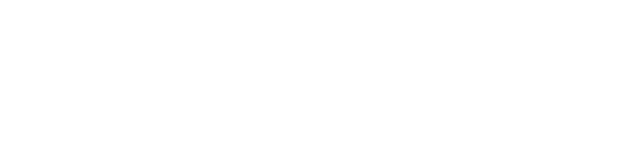
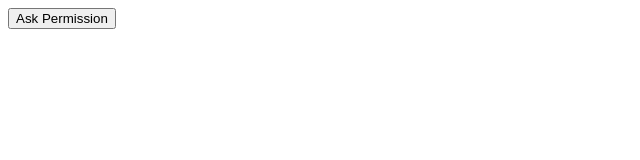
Before and after one commit to zwinc/applespro, a plain HTML site: page index.html in a window 1280 px wide. Shown: the whole page, without its empty margins (0-640 px from the left). Drawn offline with Linux system fonts and the light colour scheme.

Commit message:
Update index.html

```diff
--- a/index.html
+++ b/index.html
@@ -3,5 +3,8 @@
   <head>
     <link rel="manifest" href="manifest.json" />
   </head>
-  <body><script src="index.js"></script></body>
+  <body>
+    <script src="index.js"></script>
+    <button id="permission-btn" onclick="main()">Ask Permission</button>
+  </body>
 </html>
```
